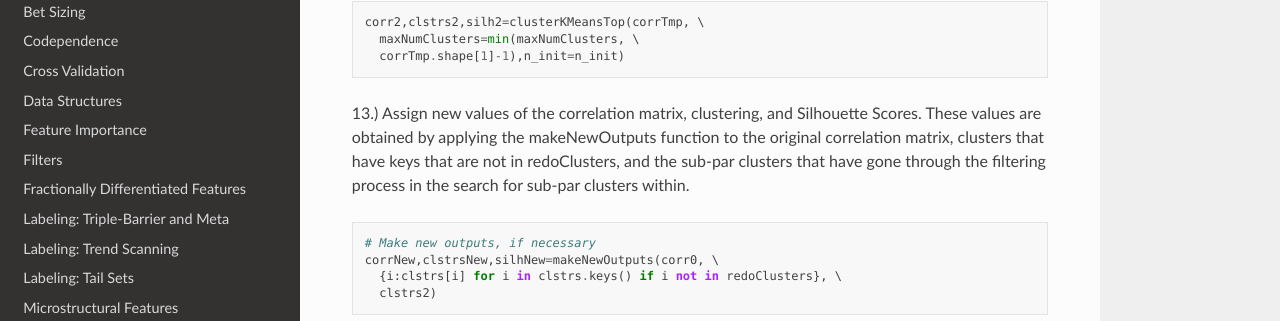
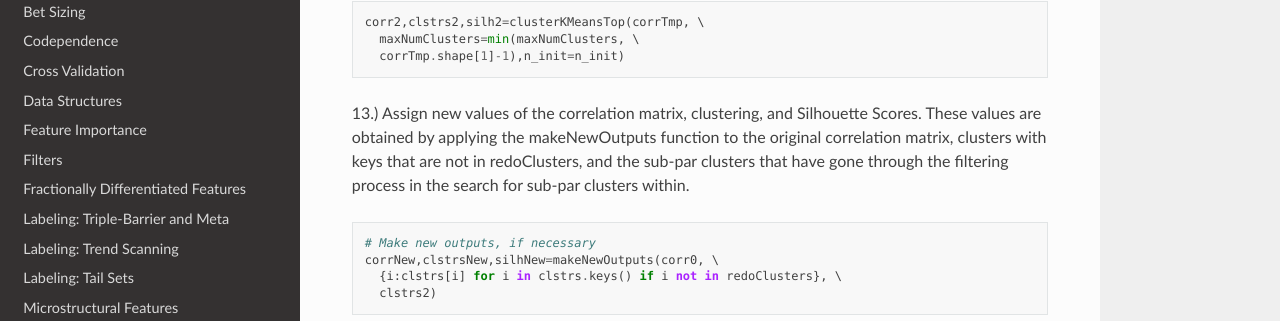
Before and after one commit to hudson-and-thames/mlfinlab, a Sphinx documentation site: the page built from docs/source/implementations/clustering.rst, in a window 1280 px wide and 900 px high, scrolled down 9792 px. Shown: the part 154-475 px from the top of the window. Built offline with Sphinx 7.4.7 and the Read the Docs theme 2.0.0, drawn with Linux system fonts in a browser that asks for light colours.

Commit message:
modified clustering.rst

```diff
--- a/docs/source/implementations/clustering.rst
+++ b/docs/source/implementations/clustering.rst
@@ -401,7 +401,7 @@
           maxNumClusters=min(maxNumClusters, \
           corrTmp.shape[1]-1),n_init=n_init)
 
-13.) Assign new values of the correlation matrix, clustering, and Silhouette Scores. These values are obtained by applying the makeNewOutputs function to the original correlation matrix, clusters that have keys that are not in redoClusters, and the sub-par clusters that have gone through the filtering process in the search for sub-par clusters within.
+13.) Assign new values of the correlation matrix, clustering, and Silhouette Scores. These values are obtained by applying the makeNewOutputs function to the original correlation matrix, clusters with keys that are not in redoClusters, and the sub-par clusters that have gone through the filtering process in the search for sub-par clusters within.
 
 .. code-block:: python
 
```
